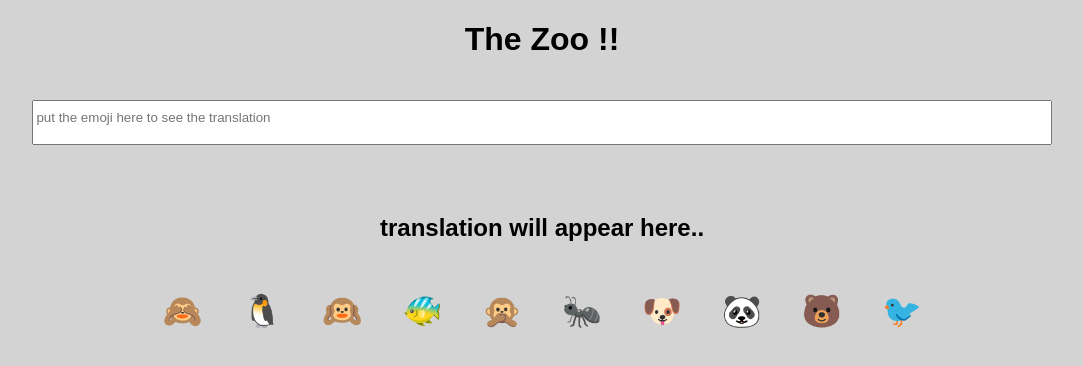
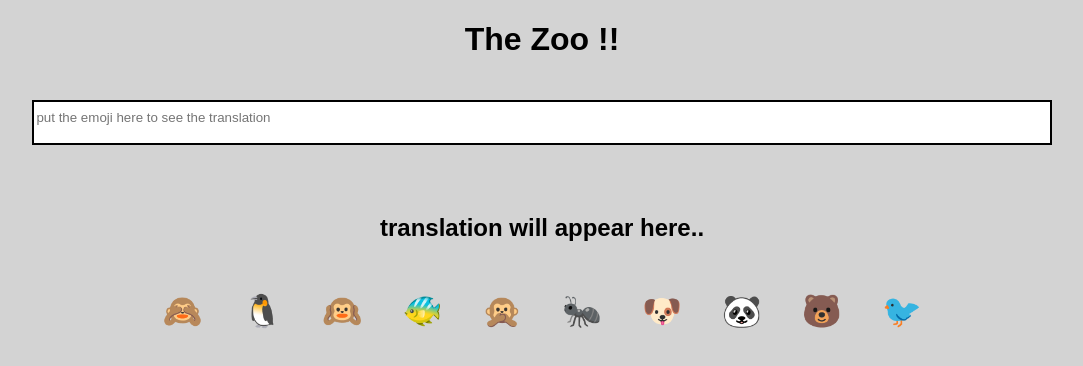
Before and after one commit to JuvitaSaini09/Animal-Interpreter, a React (Create React App) app: page / in a window 1280 px wide. Shown: the top 366 px of the page, without its empty margins (98-1181 px from the left). Built offline with nearby package versions, Linux system fonts and the light colour scheme.

Commit message:
stlyling:everything related to styling

```diff
--- a/src/styles.css
+++ b/src/styles.css
@@ -13,6 +13,7 @@ input {
   margin-bottom: 10px;
   width: 80%;
   height: 30px;
+  border: 2px black solid;
 }
 h3 {
   margin-bottom: 10px;
```
